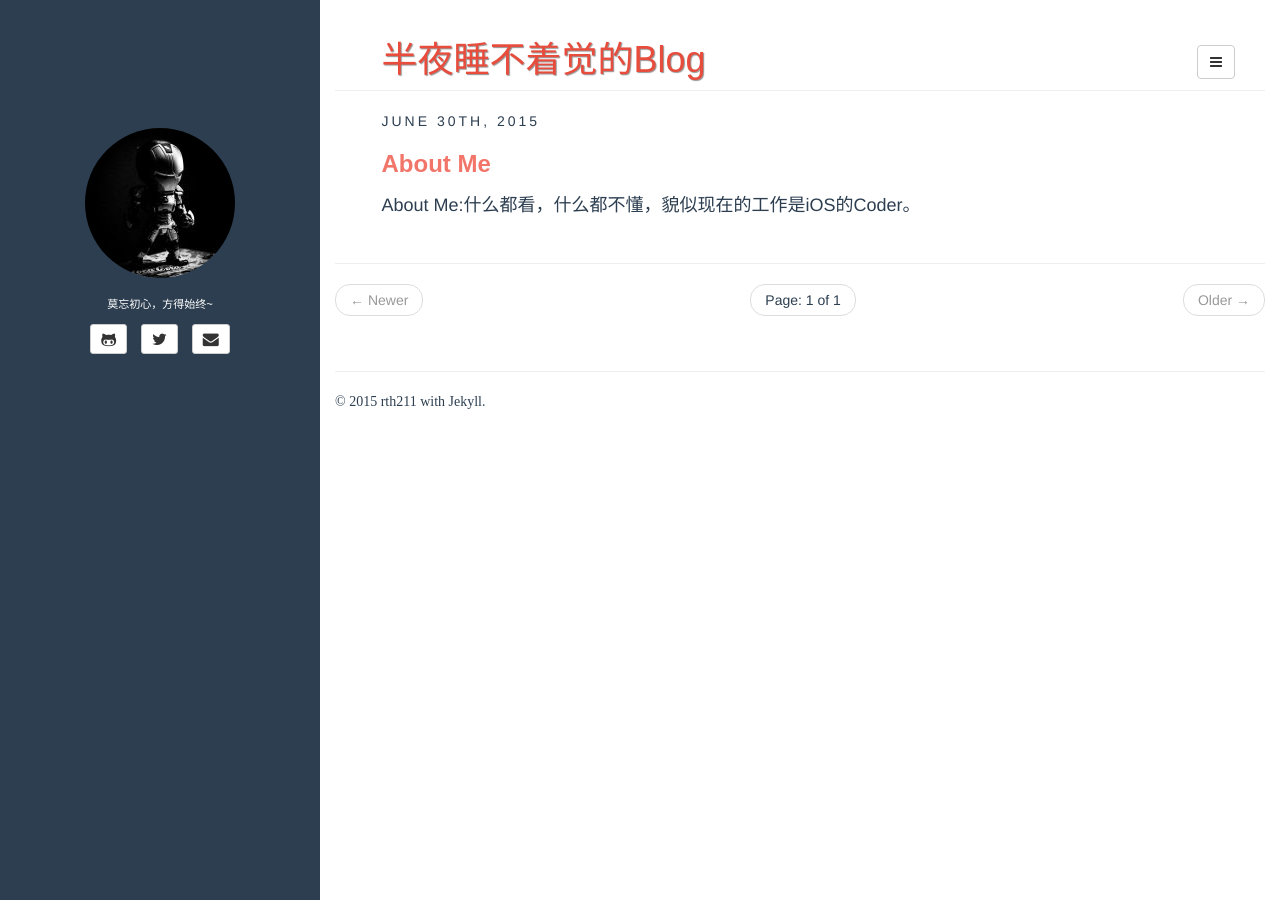
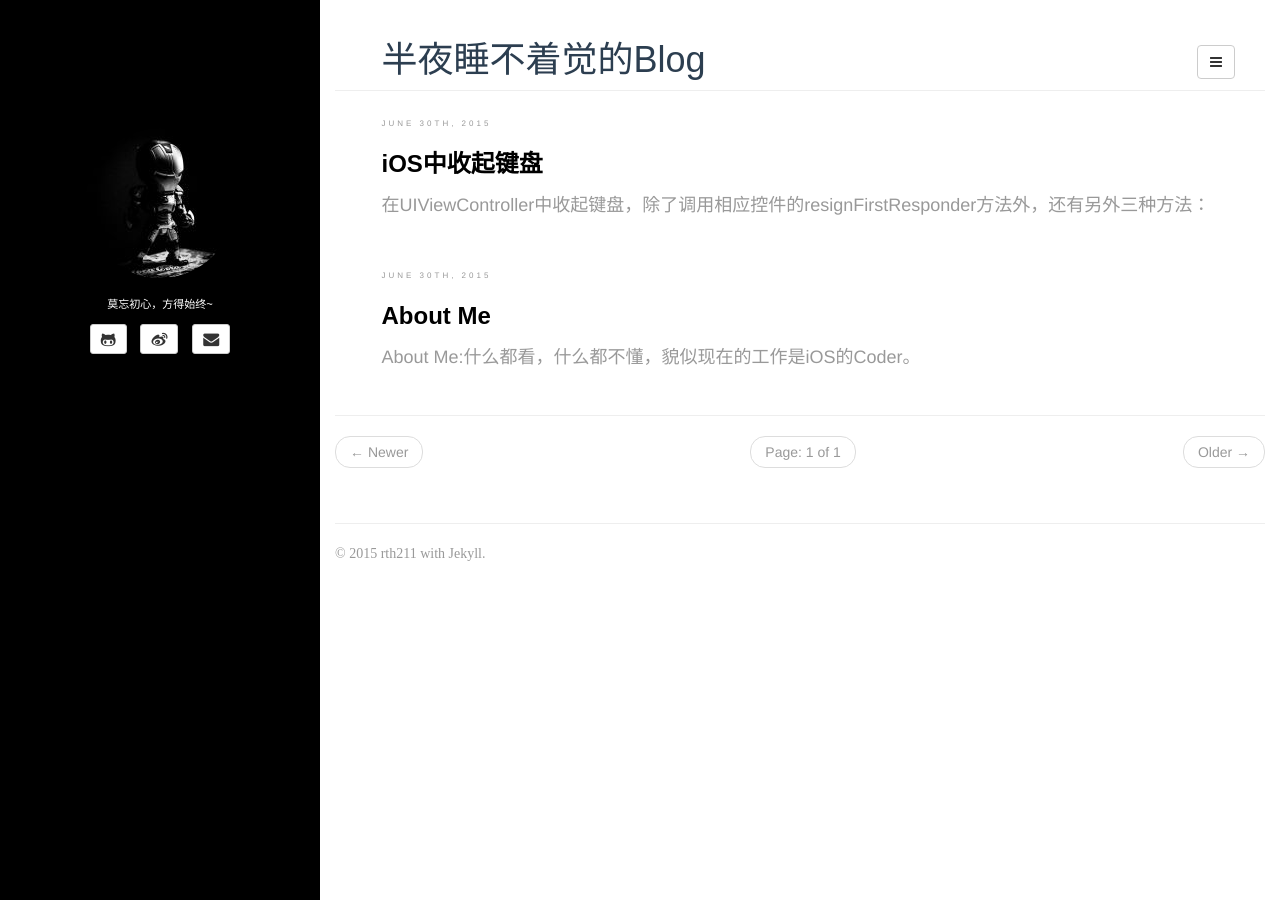
Before and after one commit to rth211/rth211.github.io, a Jekyll site: the page built from index.html, in a window 1280 px wide. Built offline with Jekyll 4.4.1, drawn with Linux system fonts in a browser that asks for light colours; the list of posts is cut into pages by our own code.

Commit message:
修改css

```diff
--- a/_config.yml
+++ b/_config.yml
@@ -3,7 +3,6 @@ permalink: /:year/:month/:day/:title.html
 paginate: 10 # pagination based on number of posts
 paginate_path: "page:num"
 exclude: ["README.md"] # files to exclude
-highlighter: true
 markdown: kramdown
 
 
@@ -23,9 +22,10 @@ author:
   name: rth211
   email: rth211@qq.com
   github: rth211
-  twitter: rth211
-  pinterest: rth211
-  linkedin: rth211
+  weibo: rth211
+  twitter:
+  pinterest:
+  linkedin:
   bio: 莫忘初心，方得始终~
   email_md5: 726351295ec82e145928582f595aa3aa
 
--- a/_includes/default.html
+++ b/_includes/default.html
@@ -48,9 +48,9 @@
 				<i class="fa fa-github"></i>
 			</a>
 			{% endif %}
-			{% if site.author.twitter %}
-			<a type="button" class="navbar-toggle nav-link" href="http://twitter.com/{{ site.author.twitter }}">
-				<i class="fa fa-twitter"></i>
+			{% if site.author.weibo %}
+			<a type="button" class="navbar-toggle nav-link" href="http://weibo.com/{{ site.author.weibo }}">
+				<i class="fa fa-weibo"></i>
 			</a>
 			{% endif %}
 			{% if site.author.email %}
--- a/_includes/sidebar.html
+++ b/_includes/sidebar.html
@@ -21,10 +21,10 @@
 			</a>
 		</li>
 		{% endif %}
-		{% if site.author.twitter %}
+		{% if site.author.weibo %}
 		<li>
-			<a class="btn btn-default btn-sm" href="https://twitter.com/{{ site.author.twitter }}">
-				<i class="fa fa-twitter fa-lg"></i>
+			<a class="btn btn-default btn-sm" href="http://weibo.com/{{ site.author.weibo }}">
+				<i class="fa fa-weibo fa-lg"></i>
 			</a>
 		</li>
 		{% endif %}
--- /dev/null
+++ b/_posts/2015.06/2015-06-30-keyboard.md
@@ -0,0 +1,13 @@
+---
+layout: post
+title: iOS中收起键盘
+date: 2015-06-30 06:39:00 PM
+category: iOS小技巧
+tags: iOS
+---
+
+在UIViewController中收起键盘，除了调用相应控件的resignFirstResponder方法外，还有另外三种方法：
+
+1.重载UIViewController中的touchesBegin方法，然后在里面执行[self.view endEditing:YES];这样单击UIViewController的任意地方，就可以收起键盘。
+2.直接执行 [[UIApplication sharedApplication]sendAction:@selector(resignFirstResponder) to:nil from:nil forEvent:nil];用于在获得当前UIViewController比较困难的时候用。
+3.直接[[[UIApplication sharedApplication]keyWindow]endEditing:YES];
--- a/assets/css/style.css
+++ b/assets/css/style.css
@@ -1,14 +1,14 @@
 /* @import url(http://fonts.googleapis.com/css?family=Ubuntu:500&subset=latin,latin-ext);*/
 
 body{
-	color: #2c3e50;
+	color: #999999;
 }
 
 .sidebar {
 	position: fixed;
 	top: 0px;
 	padding-top: 10%;
-	background-color: #2c3e50;
+	background-color: #000000;
 	color: #fff;
 }
 
@@ -82,8 +82,8 @@ article .share .gplus:hover {
 }
 
 .page-header {
-	color: #e74c3c;
-	text-shadow: 1px 1px 1px rgba(150, 150, 150, 1);
+	color: #2c3e50;
+	/*text-shadow: 1px 1px 1px rgba(150, 150, 150, 1);*/
 	padding: 0 5% 0;
 }
 
@@ -101,7 +101,7 @@ article{
 
 .post-date {
 	text-transform: uppercase;
-	font-size: 14px;
+	font-size: 8px;
 	letter-spacing: 3px;
 }
 
@@ -109,8 +109,8 @@ article {
 	padding: 0 5% 0;
 }
 
-article.home div a, article.home pre a { color: #2c3e50; }
-article.home div a:hover, article.home pre a:hover { color: #2c3e50; text-decoration: none; }
+article.home div a, article.home pre a { color: #999999; }
+article.home div a:hover, article.home pre a:hover { color: #999999; text-decoration: none; }
 article img { max-width: 100%; }
 
 h1,h2,h3,h4,h5,h6 { font-family: 'Ubuntu', sans-serif; }
@@ -121,14 +121,14 @@ article.home h4,
 article.home h5,
 article.home h6 {
 	font-family: 'Ubuntu', sans-serif;
-	color: #f2756a;
+	color: #000000;
 }
 
 article.home h1 a,
 article.home h2 a,
 article.home h3 a,
 article.home h4 a {
-	color: #f2756a;
+	color: #000000;
 }
 article.home h1 a:hover,
 article.home h2 a:hover,
```
Also changed, not shown: _posts/2015.06/2015-06-30-newStart.md (+1 -1 lines).
